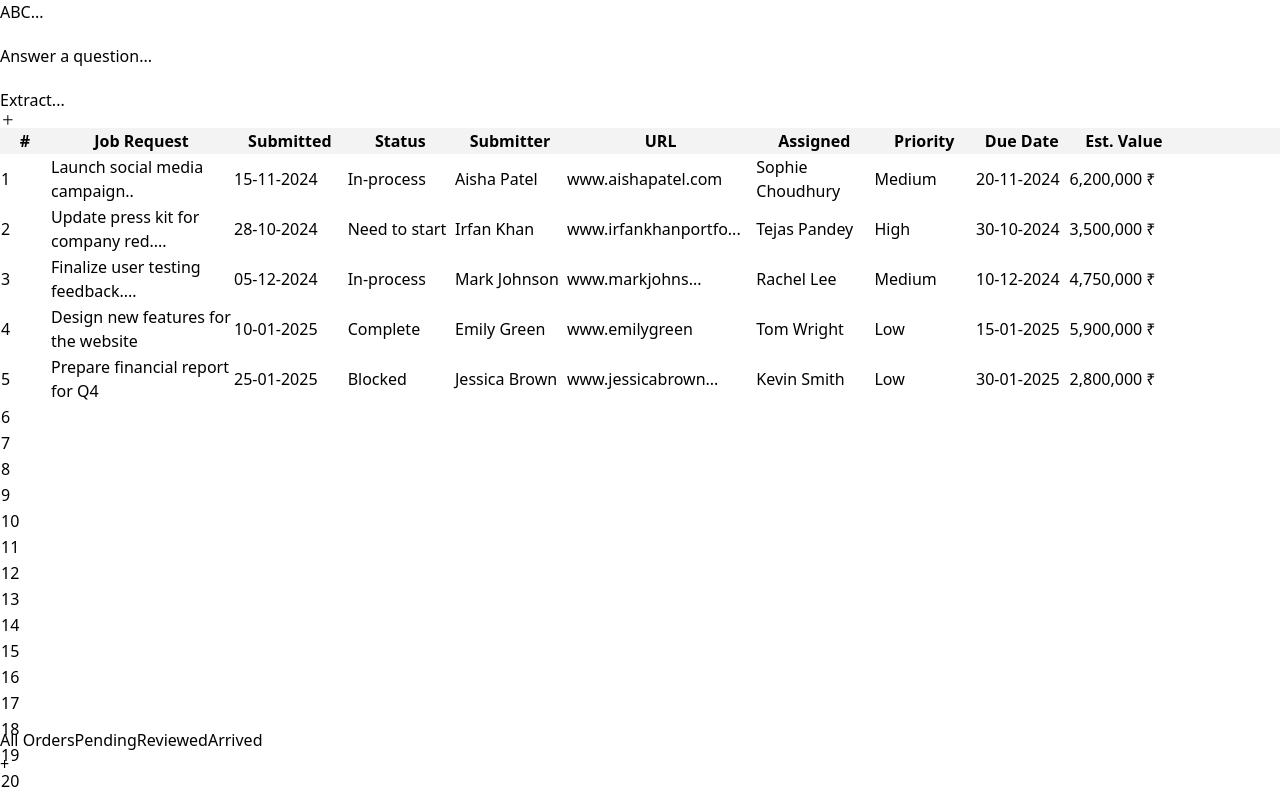
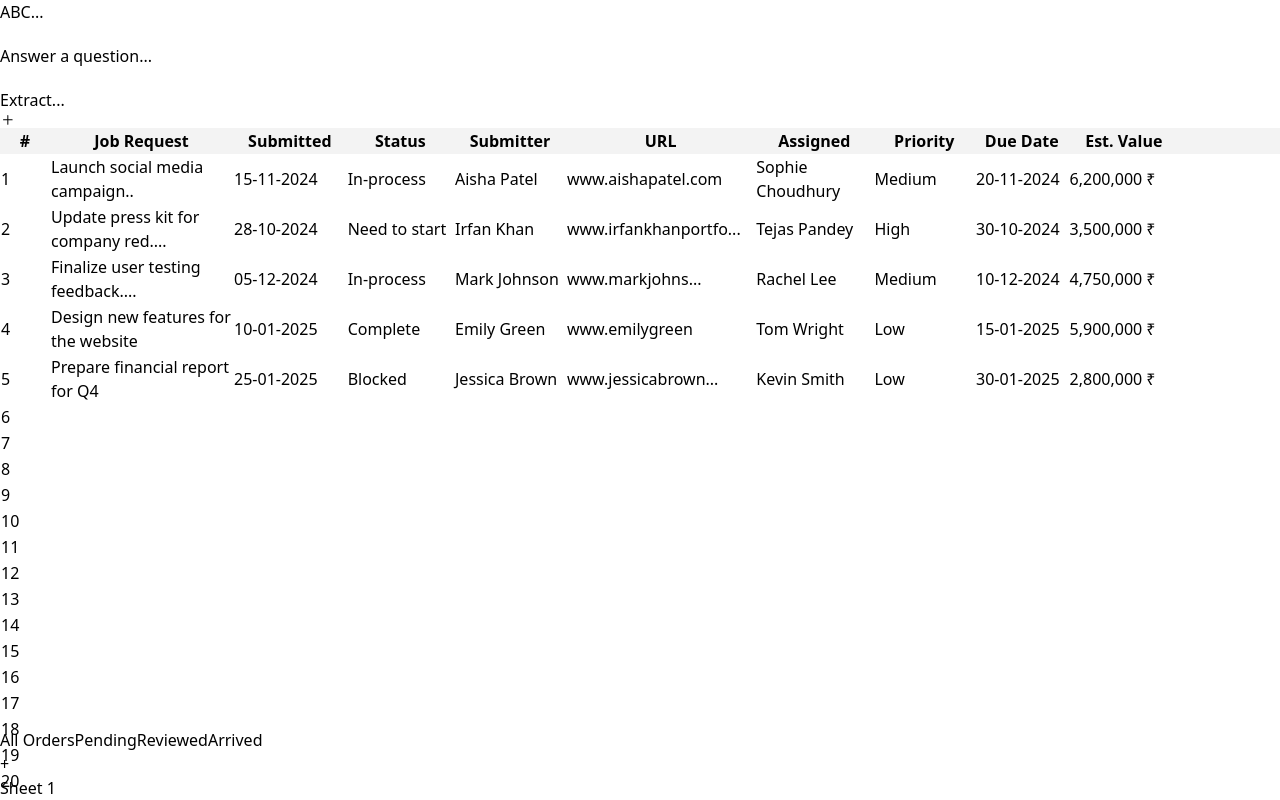
Before and after one commit to Priyankashinde06/inscripts-react-assignment, a React (Vite) app: page / in a window 1280 px wide. Shown: the part 686-1486 px from the top of the page. Built offline with nearby package versions, Linux system fonts and the light colour scheme.

Commit message:
Add files via upload

```diff
--- a/src/components/Navbar.tsx
+++ b/src/components/Navbar.tsx
@@ -1,4 +1,4 @@
-import { useState, useMemo } from "react";
+import { useState, useMemo, useEffect } from "react";
 import { Table } from "./Table";
 import { Toolbar } from "./Toolbar";
 
@@ -15,8 +15,14 @@ interface TableData {
     estValue: string;
 }
 
+interface Sheet {
+    id: number;
+    name: string;
+    data: TableData[];
+}
+
 export const Navbar = () => {
-    const [tableData, setTableData] = useState<TableData[]>([
+    const initialData: TableData[] = [
         {
             id: 1,
             jobRequest: "Launch social media campaign..",
@@ -77,8 +83,17 @@ export const Navbar = () => {
             dueDate: "30-01-2025",
             estValue: "2,800,000 ₹"
         }
+    ];
+
+    const [sheets, setSheets] = useState<Sheet[]>([
+        {
+            id: 1,
+            name: 'Sheet 1',
+            data: initialData
+        }
     ]);
-
+    const [activeSheetId, setActiveSheetId] = useState(1);
+    const [tableData, setTableData] = useState<TableData[]>(initialData);
     const [activeTab, setActiveTab] = useState('All Orders');
     const [showForm, setShowForm] = useState(false);
     const [newRow, setNewRow] = useState({
@@ -93,6 +108,13 @@ export const Navbar = () => {
         estValue: ""
     });
     const [viewMode, setViewMode] = useState<'table' | 'card'>('table');
+
+    useEffect(() => {
+        const activeSheet = sheets.find(sheet => sheet.id === activeSheetId);
+        if (activeSheet) {
+            setTableData(activeSheet.data);
+        }
+    }, [activeSheetId, sheets]);
 
     const filteredData = useMemo(() => {
         switch (activeTab) {
@@ -121,6 +143,20 @@ export const Navbar = () => {
         }));
     };
 
+    const handleAddSheet = () => {
+        const newSheetId = sheets.length > 0 ? Math.max(...sheets.map(sheet => sheet.id)) + 1 : 1;
+        const newSheet = {
+            id: newSheetId,
+            name: `Sheet ${newSheetId}`,
+            data: [...initialData] // Copy the initial data instead of empty array
+        };
+        setSheets([...sheets, newSheet]);
+        setActiveSheetId(newSheetId);
+    };
+    const handleSwitchSheet = (sheetId: number) => {
+        setActiveSheetId(sheetId);
+    };
+
     const handleSubmit = (e: React.FormEvent) => {
         e.preventDefault();
         const newEntry = {
@@ -128,6 +164,17 @@ export const Navbar = () => {
             ...newRow
         } as TableData;
 
+        const updatedSheets = sheets.map(sheet => {
+            if (sheet.id === activeSheetId) {
+                return {
+                    ...sheet,
+                    data: [...sheet.data, newEntry]
+                };
+            }
+            return sheet;
+        });
+
+        setSheets(updatedSheets);
         setTableData([...tableData, newEntry]);
         setShowForm(false);
         setNewRow({
@@ -195,12 +242,21 @@ export const Navbar = () => {
                 }
 
                 if (newData.length > 0) {
+                    const updatedSheets = sheets.map(sheet => {
+                        if (sheet.id === activeSheetId) {
+                            return {
+                                ...sheet,
+                                data: [...sheet.data, ...newData]
+                            };
+                        }
+                        return sheet;
+                    });
+                    setSheets(updatedSheets);
                     setTableData([...tableData, ...newData]);
                     alert(`${newData.length} records imported successfully!`);
                 } else {
                     alert('No valid data found in the file.');
                 }
-                // eslint-disable-next-line @typescript-eslint/no-unused-vars
             } catch (error) {
                 alert('Error importing file. Please check the file format and try again.');
             }
@@ -506,7 +562,27 @@ export const Navbar = () => {
                             {tab}
                         </button>
                     ))}
-                    <div className="text-2xl cursor-pointer">+</div>
+                    <div
+                        className="text-2xl cursor-pointer"
+                        onClick={handleAddSheet}
+                    >
+                        +
+                    </div>
+                </div>
+
+                <div className="flex space-x-2 ml-4">
+                    {sheets.map(sheet => (
+                        <button
+                            key={sheet.id}
+                            onClick={() => handleSwitchSheet(sheet.id)}
+                            className={`px-3 py-1 text-sm rounded ${activeSheetId === sheet.id
+                                ? 'bg-[#4B6A4F] text-white'
+                                : 'bg-gray-200 text-gray-700 hover:bg-gray-300'
+                                }`}
+                        >
+                            {sheet.name}
+                        </button>
+                    ))}
                 </div>
             </div>
         </div>
```
